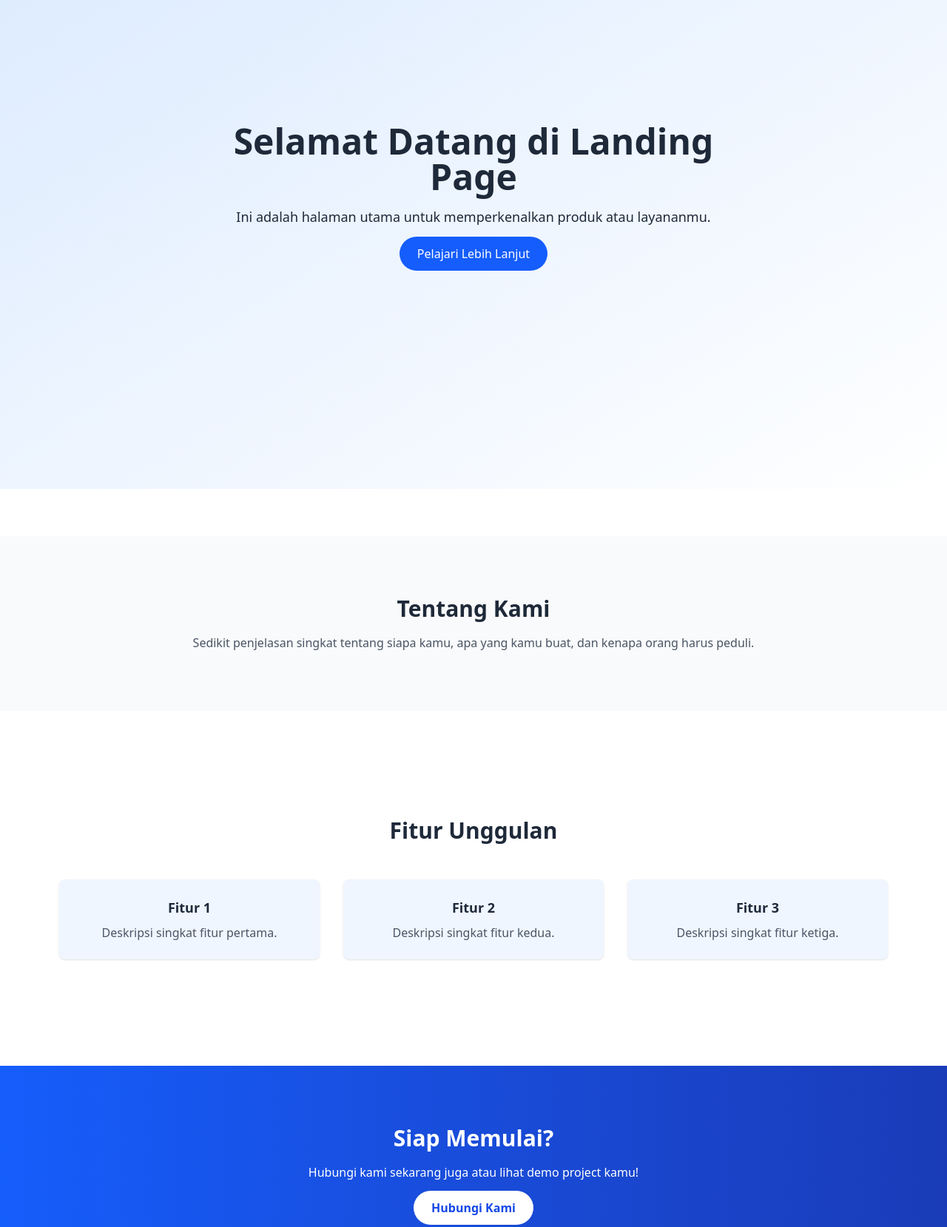
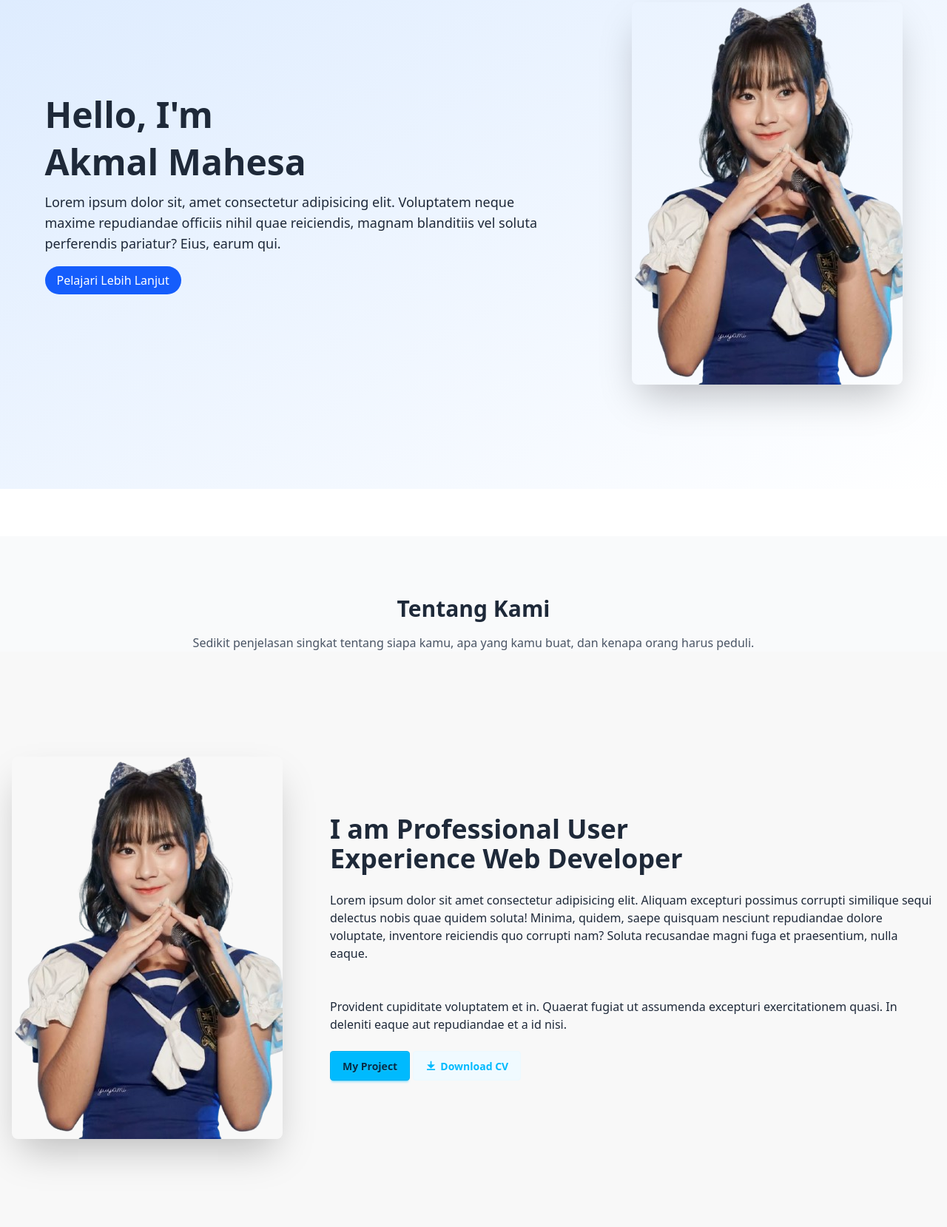
Before and after one commit to alientttt/LandingPage2, a plain HTML site: page index.html in a window 1280 px wide. Shown: the part 199-1858 px from the top of the page at 74% size. Drawn offline with nearby package versions, Linux system fonts and the light colour scheme.

Commit message:
Meanambahkan about

```diff
--- a/index.html
+++ b/index.html
@@ -9,13 +9,18 @@
   <script src="https://cdn.jsdelivr.net/npm/@tailwindcss/browser@4"></script>
   <!-- Optional: AOS untuk animasi scroll -->
   <link href="https://unpkg.com/aos@2.3.1/dist/aos.css" rel="stylesheet">
+  <!-- remix Icon -->
+  <link
+  href="https://cdn.jsdelivr.net/npm/remixicon@4.5.0/fonts/remixicon.css"
+  rel="stylesheet"
+/>
 </head>
 <body class="grid grid-rows-[auto_1fr_auto] min-h-screen font-sans bg-white text-gray-800">
 
   <!-- HEADER -->
   <header class="bg-white shadow-md sticky top-0 z-50">
     <div class="max-w-7xl mx-auto px-4 py-4 flex justify-between items-center">
-      <h1 class="text-xl font-bold">BrandKamu</h1>
+      <h1 class="text-xl font-bold">🪽BrandKamu</h1>
       <nav class="space-x-4 hidden md:flex">
         <a href="#home" class="hover:text-blue-500">Home</a>
         <a href="#about" class="hover:text-blue-500">About</a>
@@ -29,11 +34,15 @@
   <main class="grid gap-16">
 
     <!-- Section 1: Hero -->
-    <section id="home" class="min-h-screen flex items-center justify-center bg-gradient-to-br from-blue-100 to-white">
-      <div class="text-center max-w-2xl" data-aos="fade-up">
-        <h2 class="text-4xl md:text-5xl font-bold mb-4">Selamat Datang di Landing Page</h2>
-        <p class="text-lg mb-6">Ini adalah halaman utama untuk memperkenalkan produk atau layananmu.</p>
-        <a href="#about" class="bg-blue-600 text-white px-6 py-3 rounded-full hover:bg-blue-700 transition">Pelajari Lebih Lanjut</a>
+    <section id="home" class="min-h-screen flex items-center justify-around bg-gradient-to-br from-blue-100 to-white">
+      <div class="text-start max-w-2xl" data-aos="fade-up">
+        <h2 class="text-4xl md:text-5xl font-bold mb-4">Hello, I'm</h2>
+        <h2 class="text-4xl md:text-5xl font-bold mb-4">Akmal Mahesa</h2>
+        <p class="text-lg mb-6">Lorem ipsum dolor sit, amet consectetur adipisicing elit. Voluptatem neque maxime repudiandae officiis nihil quae reiciendis, magnam blanditiis vel soluta perferendis pariatur? Eius, earum qui.</p>
+        <a href="#about" class="bg-blue-600 text-white px-4 py-2 rounded-full hover:bg-blue-700 transition">Pelajari Lebih Lanjut</a>
+      </div>
+      <div data-aos="fade-up" class="relative justify-center rounded-lg">
+        <img class="max-w-sm rounded-lg shadow-2xl" src="./img/foto-user.png" alt="">
       </div>
     </section>
 
@@ -42,6 +51,22 @@
       <div class="max-w-6xl mx-auto px-4 text-center" data-aos="fade-up">
         <h3 class="text-3xl font-semibold mb-4">Tentang Kami</h3>
         <p class="text-gray-600 max-w-3xl mx-auto">Sedikit penjelasan singkat tentang siapa kamu, apa yang kamu buat, dan kenapa orang harus peduli.</p>
+      </div>
+      <div class="hero bg-base-200 min-h-screen" data-aos="fade-up">
+        <div class="hero-content flex-col lg:flex-row gap-16">
+          <img src="./img/foto-user.png"class="max-w-sm rounded-lg shadow-2xl"/>
+          <div class="">
+            <h1 class="text-4xl font-bold">I am Professional User</h1>
+            <h1 class="text-4xl font-bold">Experience Web Developer</h1>
+            <p class="py-6">Lorem ipsum dolor sit amet consectetur adipisicing elit. Aliquam excepturi possimus corrupti similique sequi delectus nobis quae quidem soluta! Minima, quidem, saepe quisquam nesciunt repudiandae dolore voluptate, inventore reiciendis quo corrupti nam? Soluta recusandae magni fuga et praesentium, nulla eaque.</p>
+            <p class="py-6">
+              Provident cupiditate voluptatem et in. Quaerat fugiat ut assumenda excepturi exercitationem
+              quasi. In deleniti eaque aut repudiandae et a id nisi.
+            </p>
+            <button class="btn btn-info">My Project</button>
+            <button class="btn btn-soft btn-info"><i class="ri-download-fill"></i>Download CV</button>
+          </div>
+        </div>
       </div>
     </section>
 
```
Also changed, not shown: img/foto-user.png (added).
